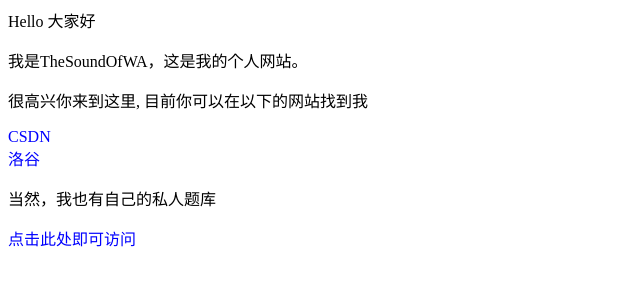
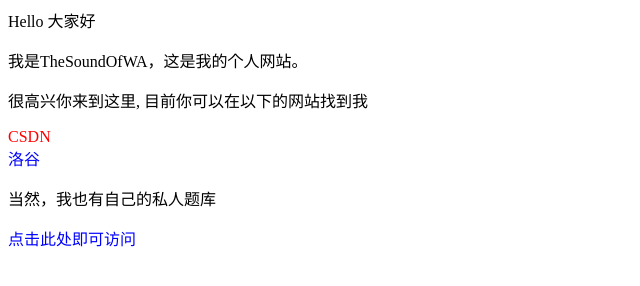
Before and after one commit to TheSoundOfWA/TheSoundOfWA.github.io, a plain HTML site: page index.html in a window 1280 px wide. In both pictures the pointer is over the link "CSDN". Shown: the full height of the page, 0-640 px from the left. Drawn offline with Linux system fonts and the light colour scheme.

Commit message:
Update index.html

```diff
--- a/index.html
+++ b/index.html
@@ -7,7 +7,7 @@
         color:blue;
         text-decoration:none;
       }
-      a:visited {
+      a:hover {
         color:red;
         text-decoration:none;
       }
```
